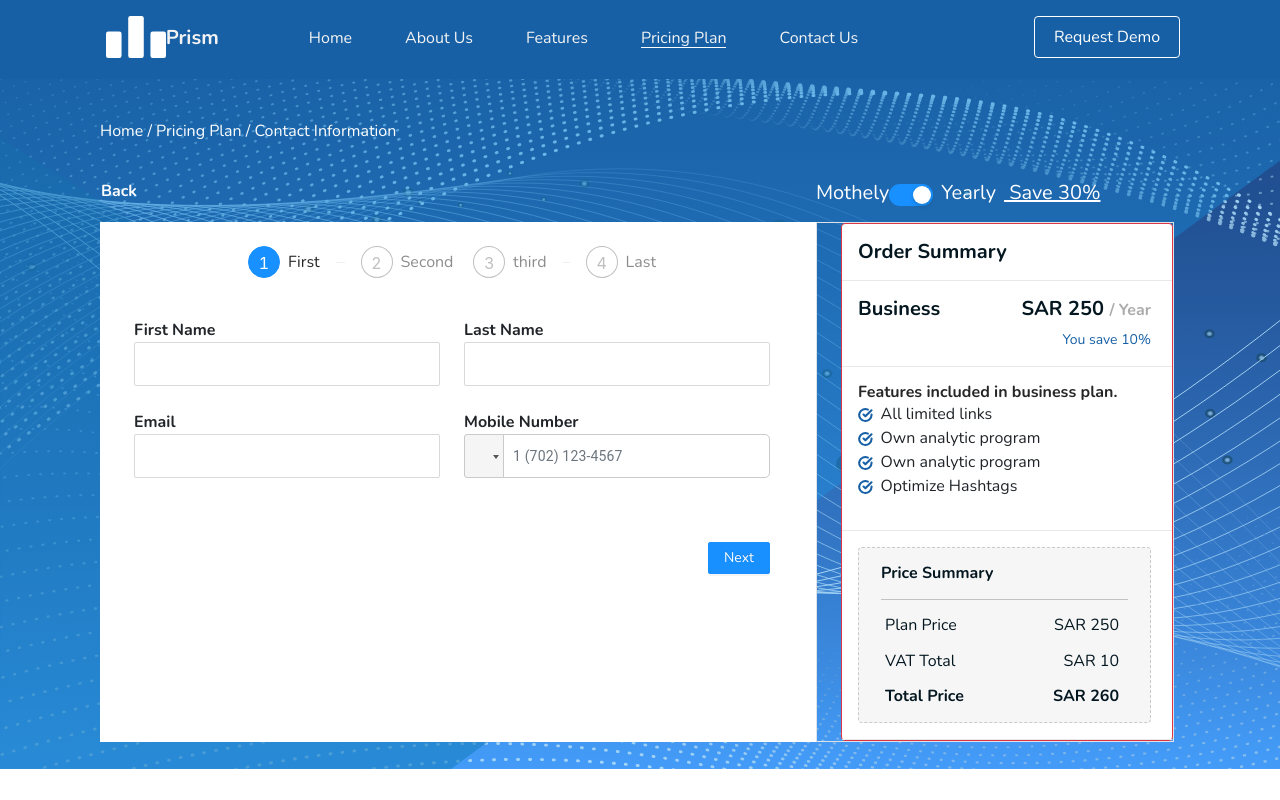
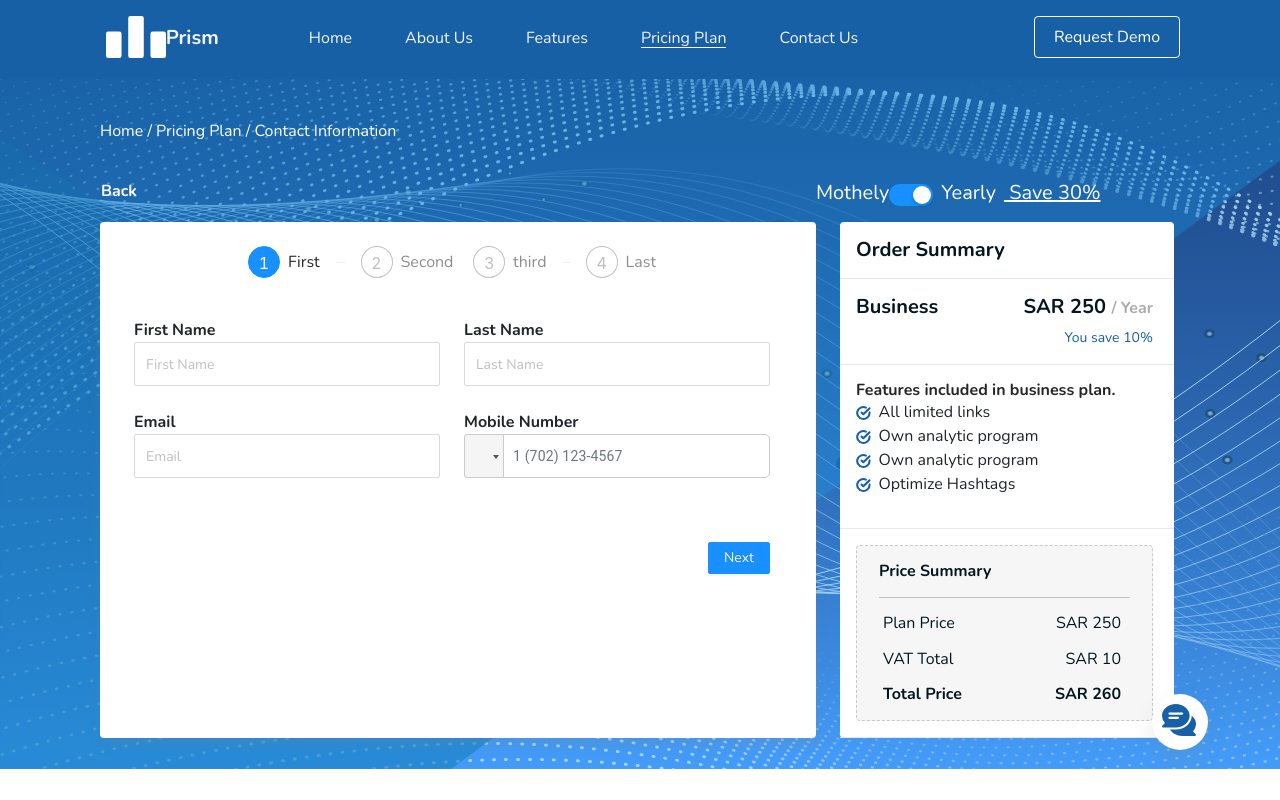
Before and after one commit to abdullah098/ERP-Website, a React (Create React App) app: page /pricing-plan/1 in a window 1280 px wide. Shown: the top 800 px of the page. Built offline with nearby package versions, Linux system fonts and the light colour scheme.

Commit message:
home page message fixed icon added

```diff
--- a/src/App.js
+++ b/src/App.js
@@ -7,6 +7,7 @@ import Features from './Pages/Features/index';
 import Pricing from './Pages/Pricing/index.jsx';
 import ContactUs from './Pages/ContactUs';
 import ContactInformation from './Pages/Pricing/ContactInformation.jsx';
+import Message from './Assets/message.svg';
 
 import "slick-carousel/slick/slick.css";
 import "slick-carousel/slick/slick-theme.css";
@@ -22,6 +23,7 @@ function App() {
     <>
       <NavBar />
 
+
       <Switch>
         <Route exact path="/" component={Home} />
         <Route exact path="/Home" component={Home} />
@@ -33,6 +35,12 @@ function App() {
       </Switch>
 
       <Footer />
+
+      <div className="message-icon">
+        <img src={Message} alt="aaa" />
+      </div>
+
+
     </>
   );
 }
--- a/src/Components/HomeComponent/Home.jsx
+++ b/src/Components/HomeComponent/Home.jsx
@@ -15,6 +15,8 @@ const Home = () => {
             <DashboardAndAnalysis />
             <AppForDevices />
             <FreeDemo />
+
+
         </>
     );
 }
--- a/src/Components/PricingPlan/PricingStep1.jsx
+++ b/src/Components/PricingPlan/PricingStep1.jsx
@@ -20,13 +20,13 @@ const PricingStep1 = () => {
                 <div className="row fname-lname">
                     <div className="col-6 fname">
                         <label className="fw-bold" htmlFor="first_name">First Name</label>
-                        <Input />
+                        <Input placeholder="First Name"/>
 
                     </div>
 
                     <div className="col-6">
                         <label className="fw-bold" htmlFor="last_name">Last Name</label>
-                        <Input />
+                        <Input placeholder="Last Name"/>
 
                     </div>
 
@@ -36,7 +36,7 @@ const PricingStep1 = () => {
 
                     <div className="col-6">
                         <label className="fw-bold" htmlFor="email">Email</label>
-                        <Input />
+                        <Input placeholder="Email"/>
 
 
                     </div>
--- a/src/Components/PricingPlan/PricingStep2.jsx
+++ b/src/Components/PricingPlan/PricingStep2.jsx
@@ -38,7 +38,7 @@ const pricingStep2 = () => {
 
                     <div className="col-6">
                         <label htmlFor="numberOfBranches">Number Of Branches</label>
-                        <Input placeholder="Enter your Email" />
+                        <Input placeholder="Number Of Branches" />
 
                     </div>
 
@@ -47,13 +47,13 @@ const pricingStep2 = () => {
                 <div className="row user-position">
                     <div className="col-6 fname">
                         <label className="text-start" htmlFor="numberOfUsers">Number Of Users</label>
-                        <Input placeholder="Enter your name" />
+                        <Input placeholder="Number Of Users" />
 
                     </div>
 
                     <div className="col-6">
                         <label htmlFor="position">Position</label>
-                        <Input placeholder="Enter your Email" />
+                        <Input placeholder="Position" />
 
                     </div>
 
@@ -62,13 +62,13 @@ const pricingStep2 = () => {
                 <div className="row cr-customer">
                     <div className="col-6 fname">
                         <label className="text-start" htmlFor="crNumber">CR Number</label>
-                        <Input placeholder="Enter your name" />
+                        <Input placeholder="CR Number" />
 
                     </div>
 
                     <div className="col-6">
                         <label htmlFor="numberOfCustomers">Number Of Customers</label>
-                        <Input placeholder="Enter your Email" />
+                        <Input placeholder="Number Of Customers" />
 
                     </div>
 
@@ -77,11 +77,11 @@ const pricingStep2 = () => {
                 <div className="row supplies-businessType">
                     <div className="col-6 fname">
                         <label className="text-start" htmlFor="numberOfSupplies">Number Of Suppliers</label>
-                        <Input placeholder="Enter your name" />
+                        <Input placeholder="Number Of Suppliers" />
 
                     </div>
 
-                    <div className="col-6">
+                    <div className="col-6 select-business-type">
                         <label htmlFor="businessType">Business Type</label><br />
                         <Select
                             showSearch
--- a/src/Components/PricingPlan/PricingStep4.jsx
+++ b/src/Components/PricingPlan/PricingStep4.jsx
@@ -38,13 +38,13 @@ const pricingStep4 = () => {
                 <div className="row city-state">
                     <div className="col-6 fname">
                         <label className="text-start" htmlFor="nameOfCard">Name On Card</label>
-                        <Input placeholder="Enter your City" />
+                        <Input placeholder="Name On Card" />
 
                     </div>
 
                     <div className="col-6">
                         <label htmlFor="creditCardNumber">Credit Card Number</label>
-                        <Input placeholder="Enter your Email" />
+                        <Input placeholder="Credit Card Number" />
 
                     </div>
 
@@ -62,7 +62,7 @@ const pricingStep4 = () => {
                             </div>
                             <div className="col-4">
                                 <label className="text-start" htmlFor="cvc">CVC</label>
-                                <Input placeholder="Enter your Zip Code" />
+                                <Input placeholder="CVC" />
                             </div>
                         </div>
                     </div>
@@ -73,7 +73,10 @@ const pricingStep4 = () => {
 
                 </div>
 
-                <Switch defaultChecked onChange={onChange} />
+                <div className="switch-wrapper">
+                    <Switch defaultChecked onChange={onChange} />
+                </div>
+
 
                 <div className="row radio-check">
                     <Checkbox onChange={onCheckRadioChange}>
--- a/src/Pages/ContactUs/index.jsx
+++ b/src/Pages/ContactUs/index.jsx
@@ -11,6 +11,8 @@ const ContactUs = () => {
         console.log("abc");
 
     }, [])
+
+
 
 
 
--- a/src/Pages/Pricing/ContactInformation.jsx
+++ b/src/Pages/Pricing/ContactInformation.jsx
@@ -144,7 +144,7 @@ const ContactInformation = () => {
                                     )}
                                     {current === steps.length - 1 && (
                                         <Button type="primary" onClick={showModal}>
-                                            Done
+                                            Confrim Payment
                                         </Button>
 
                                     )}
@@ -178,8 +178,8 @@ const ContactInformation = () => {
 
                         </div>
 
-                        <div className="col-4 border">
-                            <div className="container bg-white border border-danger">
+                        <div className="col-4">
+                            <div className="container bg-white">
                                 <div className="row mx-auto">
                                     <h1 className="fw-bold p-0 m-0">Order Summary</h1>
                                 </div>
--- a/src/Styles/Pages/_pricing.scss
+++ b/src/Styles/Pages/_pricing.scss
@@ -177,8 +177,6 @@
     }
 }
 
-
-
 // ==================================================================
 // ---------------------  pricing plan/Contact infromation
 
@@ -213,6 +211,8 @@
         }
         .steps-wrapper {
             .col-8 {
+                box-shadow: 0px 6px 12px #8a8a8a29;
+                border-radius: 4px;
                 .steps-content-wrapper {
                     padding: 24px 34px 24px 34px;
                     .steps-level {
@@ -311,6 +311,17 @@
     }
 }
 
+//------------------ business type in step 2
+.select-business-type {
+    .ant-select {
+        width: 100%;
+        .ant-select-selector {
+            height: 44px;
+            margin: 0 auto;
+        }
+    }
+}
+
 // ------------------------ant date picker in price step 3-------------
 .ant-space {
     width: 100%;
@@ -325,8 +336,15 @@
     }
 }
 
-// ant moden on done
-.transaction-success-modal{
+//-------------------Radio on step 4 --------------
+.switch-wrapper {
+    .ant-switch-checked {
+        background-color: #ff9720 !important;
+    }
+}
+
+// ant modal on done
+.transaction-success-modal {
     .ant-modal-content {
         padding: 49px 65px 48px 65px;
         width: 868px;
@@ -351,7 +369,7 @@
             border: none;
             width: 358px;
             height: 48px;
-            color: #FFFFFF;
+            color: #ffffff;
             font-size: 16px;
         }
     }
--- a/src/Styles/_home.scss
+++ b/src/Styles/_home.scss
@@ -0,0 +1,13 @@
+.message-icon{
+    position: fixed;
+    width: 56px;
+    height: 56px;
+    bottom: 50px;
+    right: 80px;
+    left: 90%;
+    background-color: #fff;
+    padding: 10px;
+    border-radius: 100%;
+    box-shadow: 0px 10px 20px #85858529;
+
+}
--- a/src/index.js
+++ b/src/index.js
@@ -13,7 +13,7 @@ import './index.css';
 
 ReactDOM.render(
   <React.StrictMode>
-    <BrowserRouter>
+    <BrowserRouter >
       <App />
     </BrowserRouter>
   </React.StrictMode>,
```
Also changed, not shown: src/Layouts/Footer.jsx (+12 -0 lines), src/Assets/message.svg (added).
